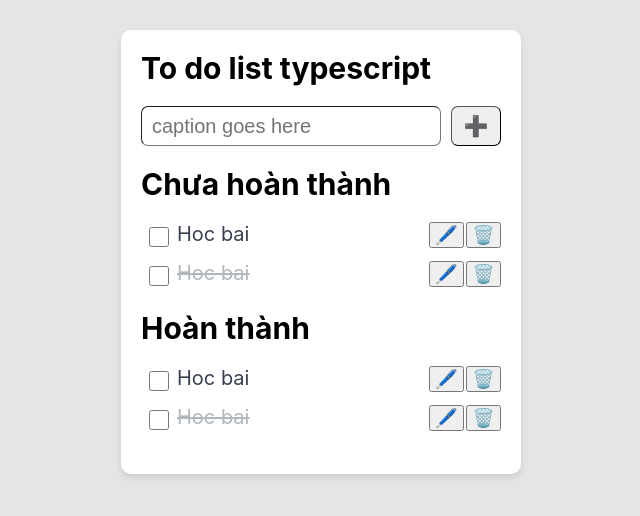
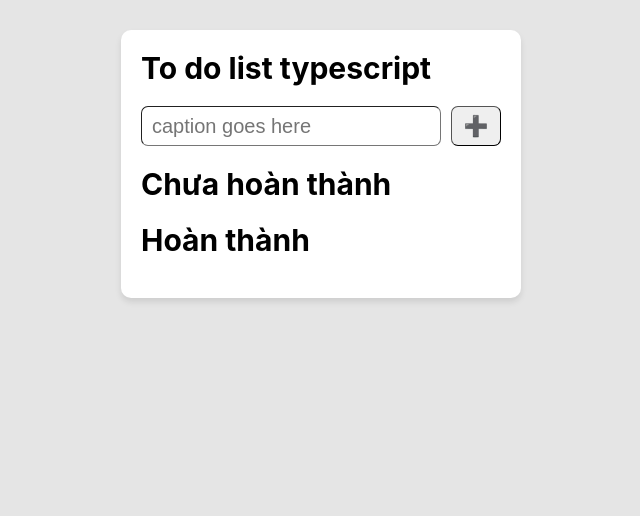
Before and after one commit to thanhhang31023/todo-app-typescript, a React (Create React App) app: page / in a window 1280 px wide. Shown: the top 516 px of the page, without its empty margins (319-959 px from the left). Built offline with nearby package versions, Linux system fonts and the light colour scheme.

Commit message:
Code Add and Done functionalities

```diff
--- /dev/null
+++ b/src/@types/todo.type.ts
@@ -0,0 +1,5 @@
+export interface Todo {
+  name: string
+  done: boolean
+  id: string
+}
--- a/src/components/TaskInput/TaskInput.tsx
+++ b/src/components/TaskInput/TaskInput.tsx
@@ -1,11 +1,30 @@
+import { useState } from 'react'
 import styles from './taskInput.module.scss'
 
-export default function TaskInput() {
+interface TaskInputProps {
+  addTodo: (name: string) => void
+}
+
+export default function TaskInput(props: TaskInputProps) {
+  const { addTodo } = props
+  const [name, setName] = useState<string>('')
+
+  const handleSubmit = (event: React.FormEvent<HTMLFormElement>) => {
+    event.preventDefault()
+    addTodo(name)
+    setName('')
+  }
+
+  const onChangeInput = (event: React.ChangeEvent<HTMLInputElement>) => {
+    const { value } = event.target
+    setName(value)
+  }
+
   return (
     <div className='mb-2'>
       <h1 className={styles.title}>To do list typescript</h1>
-      <form className={styles.form}>
-        <input type='text' placeholder='caption goes here' />
+      <form className={styles.form} onSubmit={handleSubmit}>
+        <input type='text' placeholder='caption goes here' value={name} onChange={onChangeInput} />
         <button type='submit'>➕</button>
       </form>
     </div>
--- a/src/components/TaskList/TaskList.tsx
+++ b/src/components/TaskList/TaskList.tsx
@@ -1,31 +1,38 @@
+import { Todo } from '../../@types/todo.type'
 import styles from './taskList.module.scss'
 
 interface TaskListProps {
   doneTaskList?: boolean
+  todos: Todo[]
+  handleDoneTodo: (id: string, done: boolean) => void
 }
 
 export default function TaskList(props: TaskListProps) {
-  const { doneTaskList } = props
+  const { doneTaskList, todos, handleDoneTodo } = props
+
+  const onChangeCheckbox = (idTodo: string) => (event: React.ChangeEvent<HTMLInputElement>) => {
+    handleDoneTodo(idTodo, event.target.checked)
+  }
+
   return (
     <div className='mb-2'>
       <h2 className={styles.title}>{doneTaskList ? 'Hoàn thành' : 'Chưa hoàn thành'}</h2>
       <div className={styles.tasks}>
-        <div className={styles.task}>
-          <input type='checkbox' className={styles.taskCheckbox} />
-          <span className={styles.taskName}>Hoc bai</span>
-          <div className={styles.taskActions}>
-            <button className={styles.taskBtn}>🖊️</button>
-            <button className={styles.taskBtn}>🗑️</button>
+        {todos.map((todo) => (
+          <div className={styles.task} key={todo.id}>
+            <input
+              type='checkbox'
+              className={styles.taskCheckbox}
+              checked={todo.done}
+              onChange={onChangeCheckbox(todo.id)}
+            />
+            <span className={`${styles.taskName} ${todo.done ? styles.taskNameDone : ''}`}>{todo.name}</span>
+            <div className={styles.taskActions}>
+              <button className={styles.taskBtn}>🖊️</button>
+              <button className={styles.taskBtn}>🗑️</button>
+            </div>
           </div>
-        </div>
-        <div className={styles.task}>
-          <input type='checkbox' className={styles.taskCheckbox} />
-          <span className={`${styles.taskName} ${styles.taskNameDone}`}>Hoc bai</span>
-          <div className={styles.taskActions}>
-            <button className={styles.taskBtn}>🖊️</button>
-            <button className={styles.taskBtn}>🗑️</button>
-          </div>
-        </div>
+        ))}
       </div>
     </div>
   )
--- a/src/components/TodoList/TodoList.tsx
+++ b/src/components/TodoList/TodoList.tsx
@@ -1,14 +1,42 @@
+import { useState } from 'react'
 import TaskInput from '../TaskInput'
 import TaskList from '../TaskList'
+import { Todo } from '../../@types/todo.type'
 import styles from './todoList.module.scss'
 
 export default function TodoList() {
+  const [todos, setTodos] = useState<Todo[]>([])
+
+  const doneTodos = todos.filter((todo) => todo.done)
+  const notdoneTodos = todos.filter((todo) => !todo.done)
+
+  const addTodo = (name: string) => {
+    const todo: Todo = {
+      name,
+      done: false,
+      id: new Date().toISOString()
+    }
+    setTodos((prev) => [...prev, todo])
+  }
+
+  const handleDoneTodo = (id: string, done: boolean) => {
+    setTodos((prev) => {
+      return prev.map((todo) => {
+        if (todo.id === id) {
+          return { ...todo, done }
+        }
+        return todo
+      })
+    })
+  }
+
+  console.log(todos)
   return (
     <div className={styles.todoList}>
       <div className={styles.todoListContainer}>
-        <TaskInput />
-        <TaskList />
-        <TaskList doneTaskList />
+        <TaskInput addTodo={addTodo} />
+        <TaskList todos={notdoneTodos} handleDoneTodo={handleDoneTodo} />
+        <TaskList doneTaskList todos={doneTodos} handleDoneTodo={handleDoneTodo} />
       </div>
     </div>
   )
```
